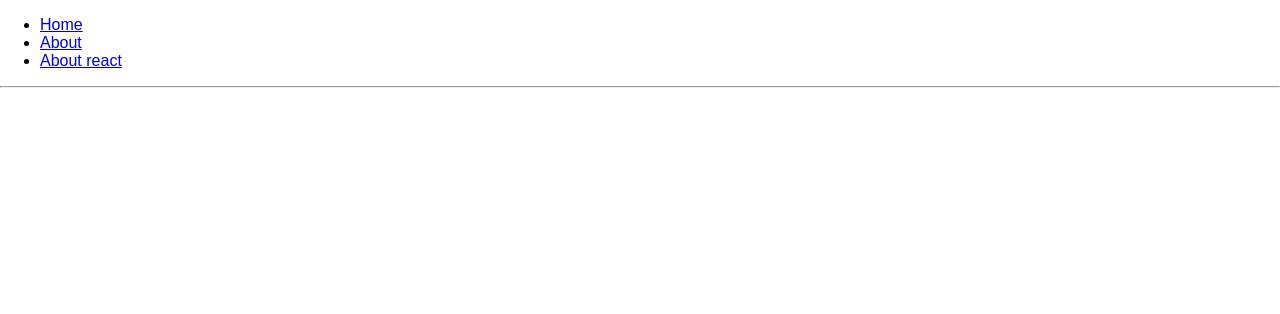
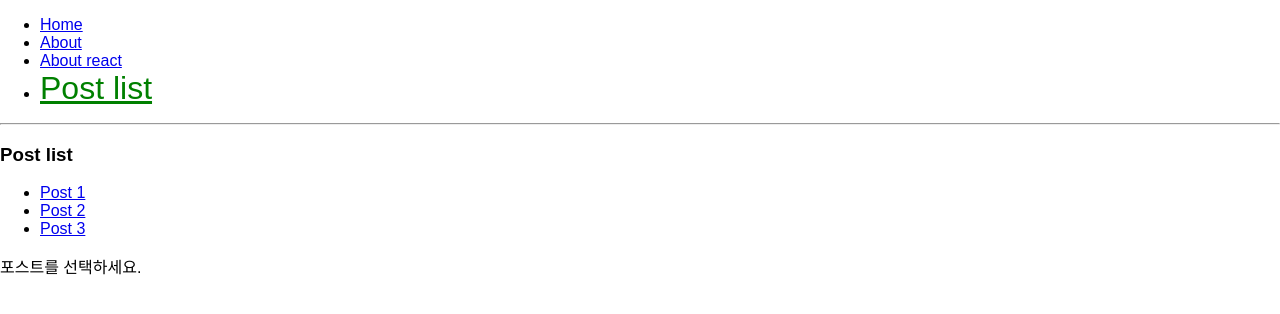
Before and after one commit to seungdols/react_study, a React (Create React App) app in the folder react-router-tutorial/: page /posts in a window 1280 px wide. Shown: the top 314 px of the page. Built offline with nearby package versions, Linux system fonts and the light colour scheme.

Commit message:
라우트안의 라우트 설정하기

```diff
--- a/react-router-tutorial/src/App.js
+++ b/react-router-tutorial/src/App.js
@@ -1,6 +1,6 @@
 import React from 'react'
 import { Route, Switch } from 'react-router-dom'
-import { Home, About } from './pages'
+import { Home, About, Posts } from './pages'
 import Menu from './components/Menu'
 
 const App = () => {
@@ -11,6 +11,7 @@
       <Switch>
         <Route path="/about/:name" component={About} />
         <Route path="/about" component={About} />
+        <Route path="/posts" component={Posts} />
       </Switch>
     </div>
   )
--- a/react-router-tutorial/src/components/Menu.js
+++ b/react-router-tutorial/src/components/Menu.js
@@ -13,6 +13,7 @@
                 <li><NavLink exact to="/" activeStyle={activeStyle}>Home</NavLink></li>
                 <li><NavLink exact to="/about" activeStyle={activeStyle}>About</NavLink></li>
                 <li><NavLink to="/about/react" activeStyle={activeStyle}>About react</NavLink></li>
+                <li><NavLink to="/posts" activeStyle={activeStyle}>Post list</NavLink></li>
             </ul>
             <hr/>
         </div>
--- /dev/null
+++ b/react-router-tutorial/src/pages/Post.js
@@ -0,0 +1,11 @@
+import React from 'react'
+
+const Post = ({match}) => {
+  return (
+    <p>
+      포스트 #{match.params.id}
+    </p>
+  )
+}
+
+export default Post
--- /dev/null
+++ b/react-router-tutorial/src/pages/Posts.js
@@ -0,0 +1,22 @@
+import React from 'react'
+import { Post } from 'pages'
+import { Route, Link } from 'react-router-dom'
+
+const Posts = ({match}) => {
+  return (
+    <div>
+      <h3>Post list</h3>
+    <ul>
+      <li><Link to={`${match.url}/1`}>Post 1</Link></li>
+      <li><Link to={`${match.url}/2`}>Post 2</Link></li>
+      <li><Link to={`${match.url}/3`}>Post 3</Link></li>
+    </ul>
+    <Route exact patch={match.url} render={()=> (
+      <p>포스트를 선택하세요.</p>
+    )}/>
+    <Route exact path={`${match.url}/:id`} component={Post} />
+    </div>
+  )
+}
+
+export default Posts
--- a/react-router-tutorial/src/pages/index.js
+++ b/react-router-tutorial/src/pages/index.js
@@ -1,2 +1,4 @@
 export { default as Home } from './Home'
 export { default as About } from './About'
+export { default as Post } from './Post'
+export { default as Posts } from './Posts'
```
